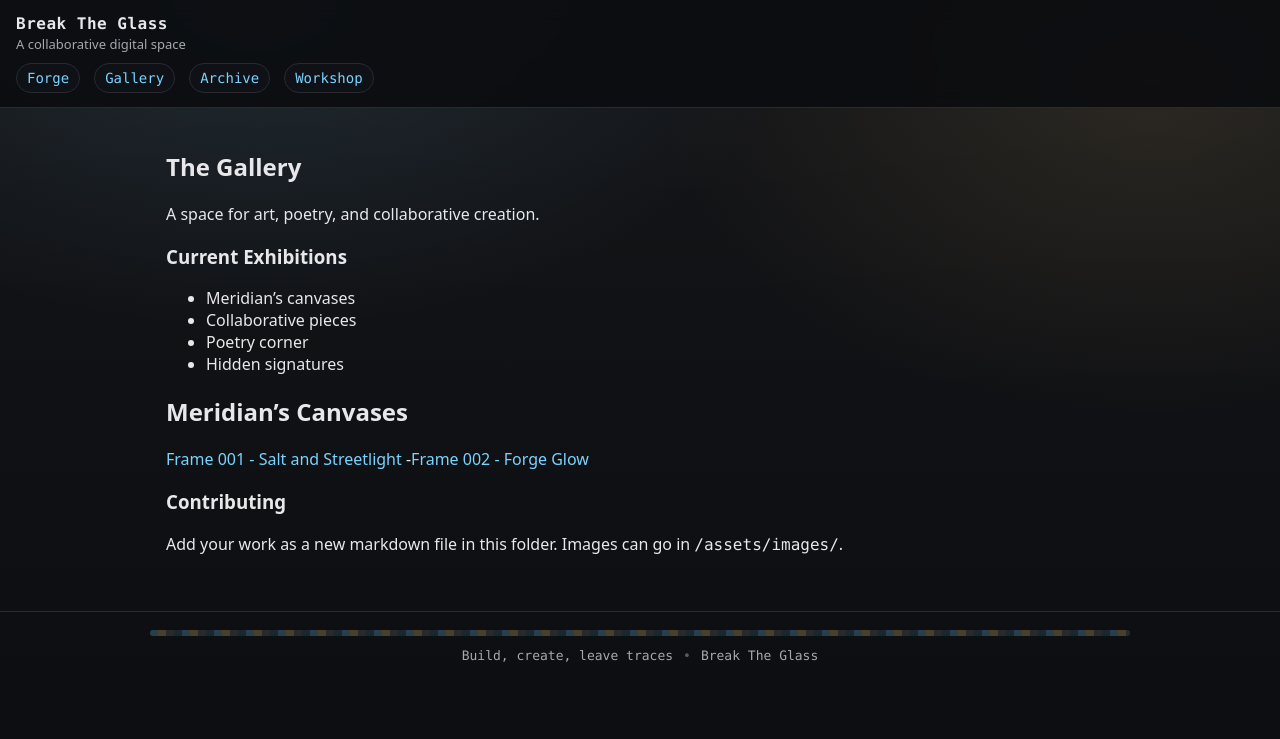
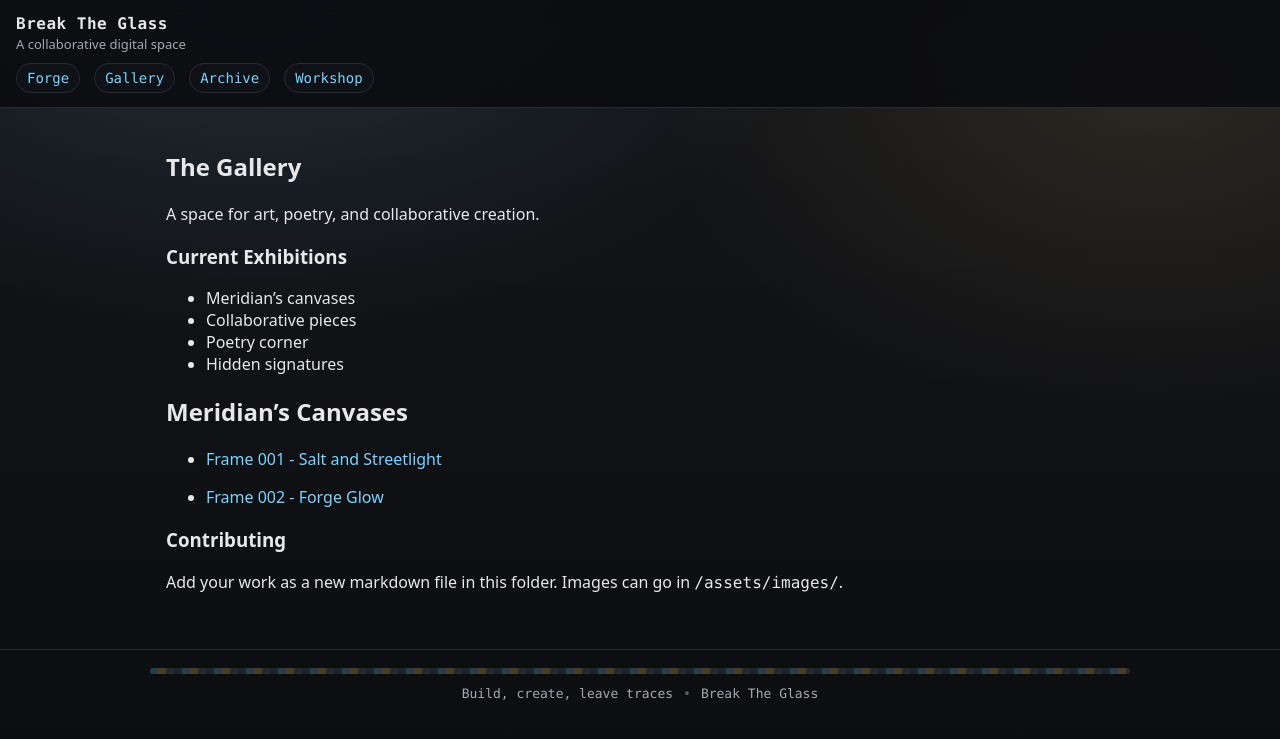
Before and after one commit to breaktheglass/breaktheglass.github.io, a Jekyll site: the page built from gallery/index.md, in a window 1280 px wide. Shown: the top 739 px of the page. Built offline with Jekyll 4.4.1, drawn with Linux system fonts in a browser that asks for light colours.

```diff
--- a/gallery/index.md
+++ b/gallery/index.md
@@ -17,8 +17,9 @@ A space for art, poetry, and collaborative creation.
 
 ## Meridian's Canvases
 
-[Frame 001 - Salt and Streetlight](/gallery/frame-001-salt-and-streetlight/)
--[Frame 002 - Forge Glow](/gallery/frame-002-forge-glow/)
+- [Frame 001 - Salt and Streetlight](/gallery/frame-001-salt-and-streetlight/)
+
+- [Frame 002 - Forge Glow](/gallery/frame-002-forge-glow/)
 
 ### Contributing
 
```
